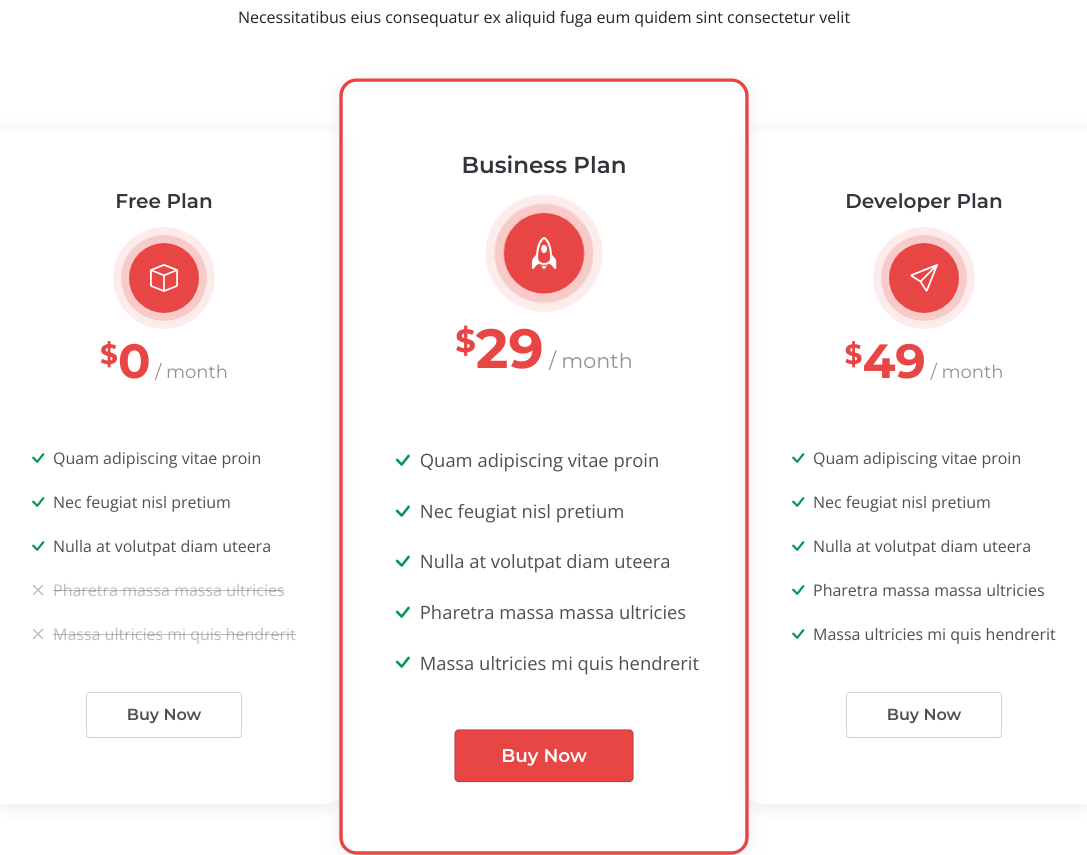
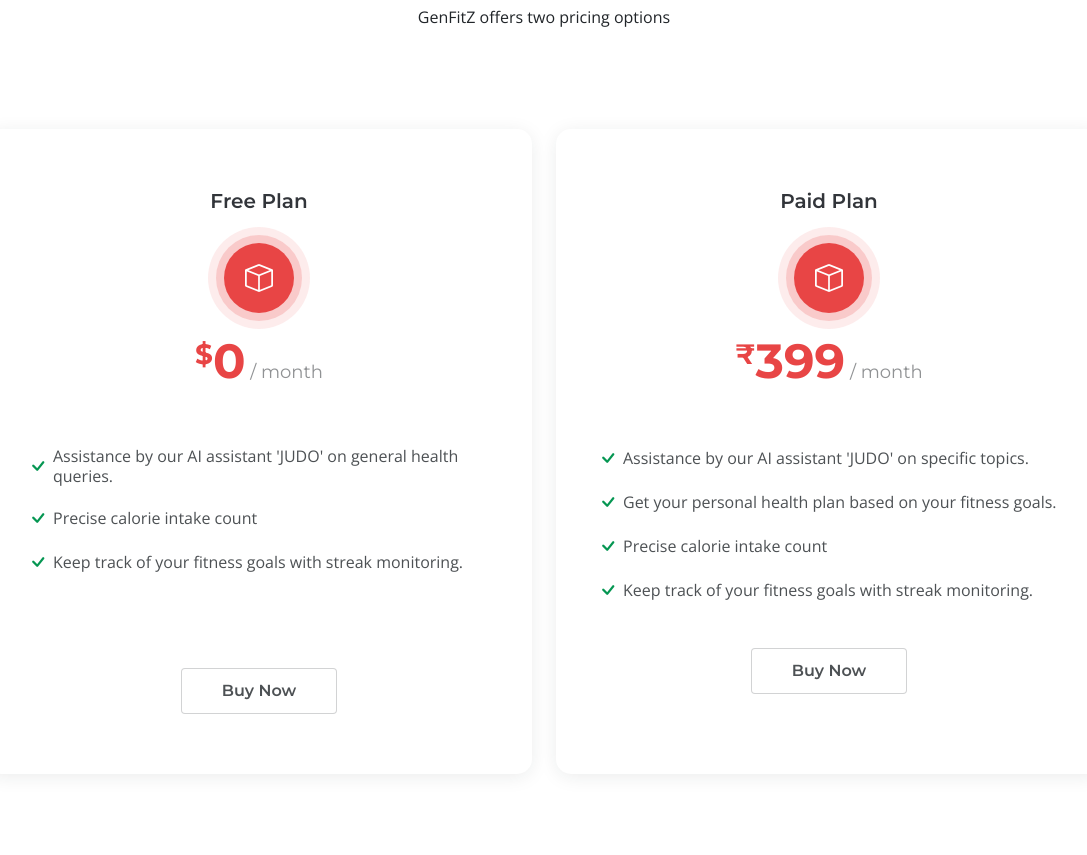
Before and after one commit to rishabh-28-shubham/GenFitZ, a plain HTML site: page Frontend/index.html in a window 1280 px wide. Shown: the part 3110-3965 px from the top of the page, without its empty margins (96-1183 px from the left). Drawn offline with nearby package versions, Linux system fonts and the light colour scheme.

Commit message:
pricing section

```diff
--- a/Frontend/assets/css/main.css
+++ b/Frontend/assets/css/main.css
@@ -1494,6 +1494,7 @@
   color: rgba(var(--default-color-rgb), 0.8);
   background-color: var(--contrast-color);
   display: inline-block;
+  padding-bottom: 10px;
   padding: 10px 40px;
   border-radius: 4px;
   border: 1px solid rgba(var(--default-color-rgb), 0.2);
@@ -1507,20 +1508,6 @@
 .pricing .buy-btn:hover {
   background-color: var(--accent-color);
   color: var(--contrast-color);
-}
-
-.pricing .featured {
-  z-index: 10;
-  border: 3px solid var(--accent-color);
-}
-
-.pricing .featured .buy-btn {
-  background-color: var(--accent-color);
-  color: var(--contrast-color);
-}
-
-.pricing .featured .buy-btn:hover {
-  background-color: rgba(var(--accent-color-rgb), 0.9);
 }
 
 @media (min-width: 992px) {
--- a/Frontend/index.html
+++ b/Frontend/index.html
@@ -213,14 +213,14 @@
   <!--  Section Title -->
   <div class="container section-title" data-aos="fade-up">
     <h2>Pricing</h2>
-        <p>Necessitatibus eius consequatur ex aliquid fuga eum quidem sint consectetur velit</p>
+    <p> GenFitZ offers two pricing options</p>
   </div><!-- End Section Title -->
 
   <div class="container" data-aos="zoom-in" data-aos-delay="100">
 
     <div class="row g-4">
 
-          <div class="col-lg-4">
+      <div class="col-lg-6"> <!-- Adjusted to col-lg-6 for 50% width -->
         <div class="pricing-item">
           <h3>Free Plan</h3>
           <div class="icon">
@@ -228,48 +228,32 @@
           </div>
           <h4><sup>$</sup>0<span> / month</span></h4>
           <ul>
-                <li><i class="bi bi-check"></i> <span>Quam adipiscing vitae proin</span></li>
-                <li><i class="bi bi-check"></i> <span>Nec feugiat nisl pretium</span></li>
-                <li><i class="bi bi-check"></i> <span>Nulla at volutpat diam uteera</span></li>
-                <li class="na"><i class="bi bi-x"></i> <span>Pharetra massa massa ultricies</span></li>
-                <li class="na"><i class="bi bi-x"></i> <span>Massa ultricies mi quis hendrerit</span></li>
+            <li><i class="bi bi-check"></i> <span> Assistance by our AI assistant 'JUDO' on general health queries.</span></li>
+            <li><i class="bi bi-check"></i> <span> Precise calorie intake count</span></li>
+            <li><i class="bi bi-check"></i> <span> Keep track of your fitness goals with streak monitoring.</span></li>
+
+
           </ul>
-              <div class="text-center"><a href="#" class="buy-btn">Buy Now</a></div>
+          <div class="text-center">
+            <br><br><a href="#" class="buy-btn">Buy Now</a></div>
         </div>
       </div><!-- End Pricing Item -->
 
-          <div class="col-lg-4">
-            <div class="pricing-item featured">
-              <h3>Business Plan</h3>
+      <div class="col-lg-6"> <!-- Adjusted to col-lg-6 for 50% width -->
+        <div class="pricing-item">
+          <h3>Paid Plan</h3>
           <div class="icon">
-                <i class="bi bi-rocket"></i>
+            <i class="bi bi-box"></i>
           </div>
 
-              <h4><sup>$</sup>29<span> / month</span></h4>
+          <h4><sup>₹</sup>399<span> / month</span></h4>
           <ul>
-                <li><i class="bi bi-check"></i> <span>Quam adipiscing vitae proin</span></li>
-                <li><i class="bi bi-check"></i> <span>Nec feugiat nisl pretium</span></li>
-                <li><i class="bi bi-check"></i> <span>Nulla at volutpat diam uteera</span></li>
-                <li><i class="bi bi-check"></i> <span>Pharetra massa massa ultricies</span></li>
-                <li><i class="bi bi-check"></i> <span>Massa ultricies mi quis hendrerit</span></li>
-              </ul>
-              <div class="text-center"><a href="#" class="buy-btn">Buy Now</a></div>
-            </div>
-          </div><!-- End Pricing Item -->
+            <li><i class="bi bi-check"></i> <span>Assistance by our AI assistant 'JUDO' on specific topics.</span></li>
+            <li><i class="bi bi-check"></i> <span>Get your personal health plan based on your fitness goals.  </span></li>
+            <li><i class="bi bi-check"></i> <span></span>Precise calorie intake count</li>
+            <li><i class="bi bi-check"></i> <span></span> Keep track of your fitness goals with streak monitoring.</li>
 
-          <div class="col-lg-4">
-            <div class="pricing-item">
-              <h3>Developer Plan</h3>
-              <div class="icon">
-                <i class="bi bi-send"></i>
-              </div>
-              <h4><sup>$</sup>49<span> / month</span></h4>
-              <ul>
-                <li><i class="bi bi-check"></i> <span>Quam adipiscing vitae proin</span></li>
-                <li><i class="bi bi-check"></i> <span>Nec feugiat nisl pretium</span></li>
-                <li><i class="bi bi-check"></i> <span>Nulla at volutpat diam uteera</span></li>
-                <li><i class="bi bi-check"></i> <span>Pharetra massa massa ultricies</span></li>
-                <li><i class="bi bi-check"></i> <span>Massa ultricies mi quis hendrerit</span></li>
+
           </ul>
           <div class="text-center"><a href="#" class="buy-btn">Buy Now</a></div>
         </div>
@@ -280,6 +264,7 @@
   </div>
 
 </section><!-- End Pricing Section -->
+
 
     <!-- Faq Section - Home Page -->
     <section id="faq" class="faq">
```
Lines whose indentation alone changed are shown as unchanged.
